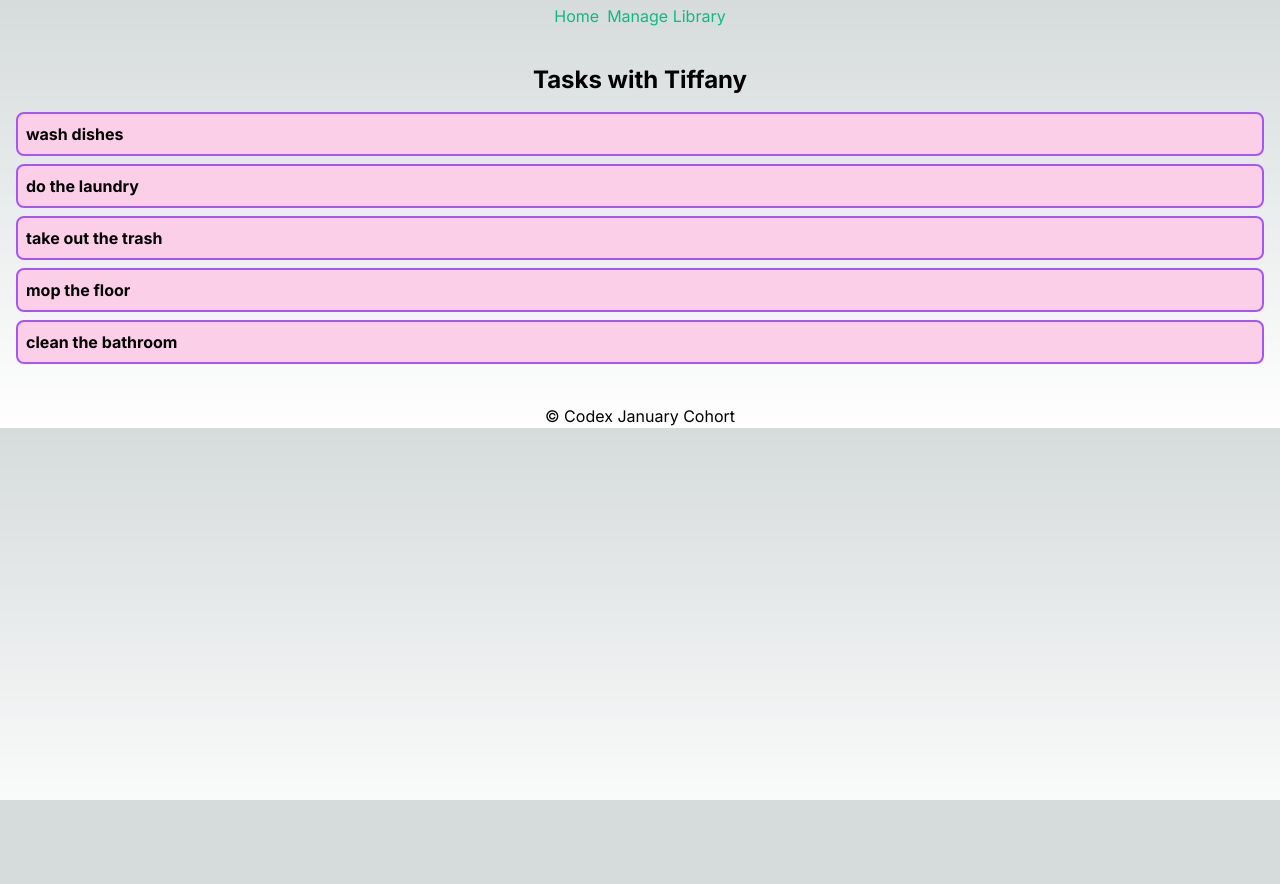
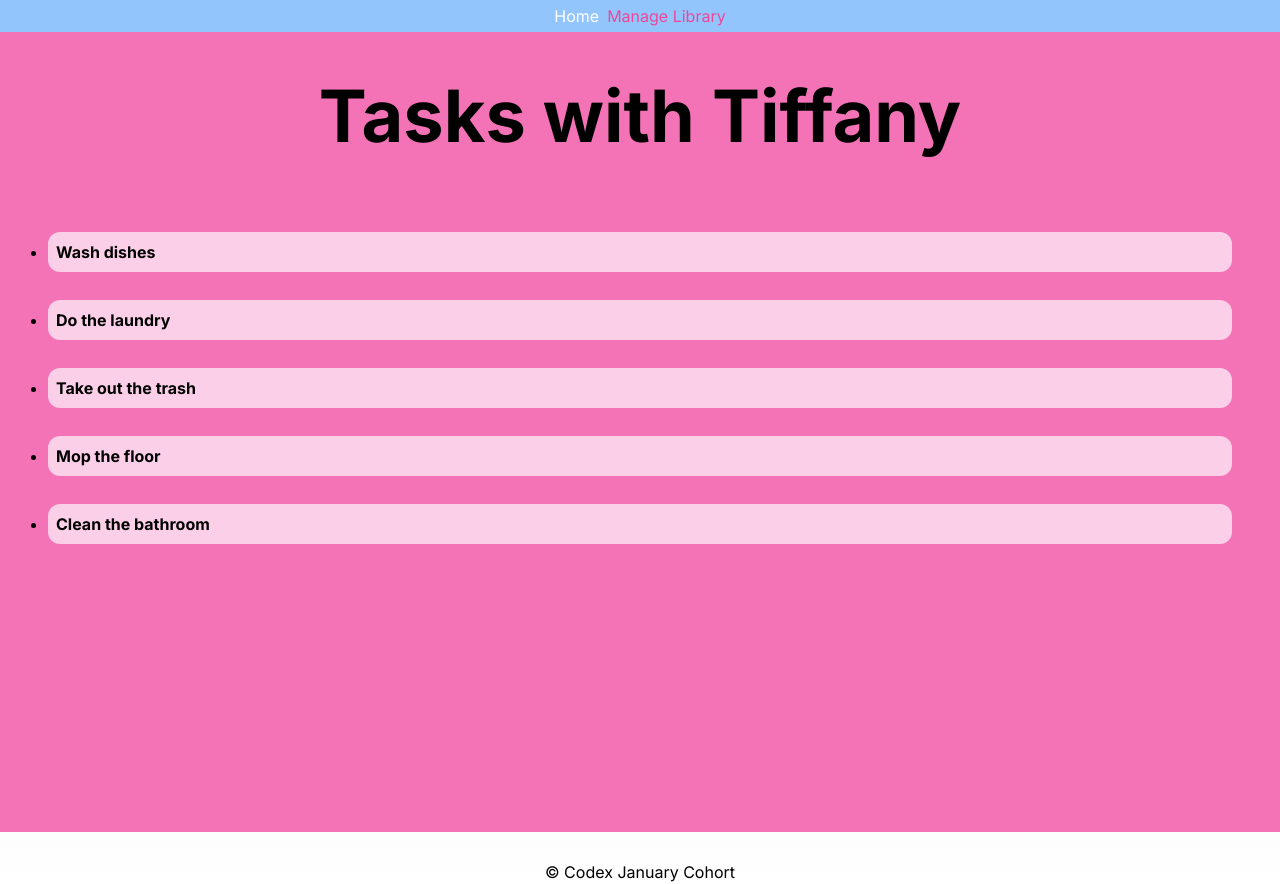
Before and after one commit to tlmoody84/tasks, a Next.js app: page / in a window 1280 px wide. Before the commit the page ends 800 px from the top, so only its background shows below. Built offline with nearby package versions, Linux system fonts and the light colour scheme.

Commit message:
created and edited new code for homepage, management,layout and the main page

```diff
--- a/src/app/HomePage/page.js
+++ b/src/app/HomePage/page.js
@@ -5,7 +5,7 @@ export default function HomePage() {
   const [chores, setChores] = useState([]); // Array to store chores
 
    return (
-    <div className="container mx-auto px-4 py-8">
+    <div className="container mx-auto px-4 py-8 bg-white">
       <h1>My Chores</h1>
       <ul className="list-disc">
         {chores.map((chore) => (
--- a/src/app/Management/page.js
+++ b/src/app/Management/page.js
@@ -27,11 +27,13 @@ export default function ManagementPage() {
     addChore(newChore, newChore === 'laundry' ? newChoreDetails : '');
   };
   return (
-    <div className="container mx-auto px-4 py-8">
+    <div className="container mx-auto px-6 py-9 bg-purple-700">
       <center><h1>Manage Chores</h1></center>
-      <h2>Add New Chore</h2>
+      <div className="flex flex-col my-6 text-white">
+      <h2>CHORES TO BE COMPLETED</h2>
+      </div>
       <form onSubmit={handleAddChore}>
-        <div className="flex flex-col mb-4">
+        <div className="flex flex-col my-5 text-black">
           <label htmlFor="newChore">Chore:</label>
           <input
             id="newChore"
@@ -41,7 +43,7 @@ export default function ManagementPage() {
           />
         </div>
         {newChore === 'laundry' && (
-          <div className="flex flex-col mt-2">
+          <div className="flex flex-col mt-2 text-pink-700">
             <label htmlFor="laundryDetails">Laundry Details (Optional):</label>
             <textarea
               id="laundryDetails"
@@ -52,19 +54,20 @@ export default function ManagementPage() {
             />
           </div>
         )}
-        <button type="submit">Add Chore</button>
+        <button type="submit text-black">Add Chore</button>
       </form>
-
+      <div className="flex flex-col my-6 text-yellow-500">
       <h2>Existing Chores</h2>
+      </div>
       <ul className="list-disc">
         {chores.map((chore) => (
-          <li key={chore.id} className="flex justify-between items-center mb-2">
+          <li key={chore.id} className="flex justify-between items-center mb-6 text-pink-300">
             <span
-              className={`${chore.completed ? 'text-orange-500 line-through' : ''}`}
+              className={`${chore.completed ? 'text-black-500 line-through' : ''}`}
             >
               {chore.type} {chore.details && ` (${chore.details})`}
             </span>
-            <div className="flex space-x-2">
+            <div className="flex space-x-5">
               <button
                 className="bg-green-500 text-black rounded hover:bg-pink-700"
                 onClick={() => handleMarkComplete(chore.id)}
@@ -73,7 +76,7 @@ export default function ManagementPage() {
                 Mark {chore.completed ? 'Done' : 'Complete'}
               </button>
               <button
-                className="bg-red-500 text-black rounded hover:bg-yellow-700"
+                className="bg-green-500 text-black rounded hover:bg-pink-700"
                 onClick={() => handleDeleteChore(chore.id)}
               >
                 Delete
--- a/src/app/layout.js
+++ b/src/app/layout.js
@@ -15,15 +15,15 @@ export default function RootLayout({ children }) {
     <html lang="en">
       <body className={inter.className}>
         <header className="w-100">
-          <nav className="flex justify-center w-100 ">
+          <nav className="flex justify-center w-100 bg-blue-300">
             <Link
-              className="m-1 text-emerald-500 hover:text-emerald-700"
+              className="m-1 text-white hover:text-pink-500"
               href="/"
             >
               Home
             </Link>
             <Link
-              className="m-1 text-emerald-500 hover:text-emerald-700"
+              className="m-1 text-pink-500 hover:text-white"
               href="/Management"
             >
               Manage Library
@@ -32,7 +32,7 @@ export default function RootLayout({ children }) {
           </nav>
         </header>
         {children}
-        <footer className="text-center">&copy; Codex January Cohort</footer>
+        <footer className="text-center mt-7">&copy; Codex January Cohort</footer>
       </body>
     </html>
   );
--- a/src/app/page.js
+++ b/src/app/page.js
@@ -1,3 +1,34 @@
+// "use client";
+// import React, { useState, useEffect } from "react";
+
+// export default function Home() {
+//   const [items, setItems] = useState([]);
+// <div className="container mx-auto px-4 py-8 text-3xl"
+//   useEffect(() => {
+//     const initialItems = [
+//       { id: 1, name: 'wash dishes' },
+//       { id: 2, name: 'do the laundry' },
+//       { id: 3, name: 'take out the trash' },
+//       { id: 4, name: 'mop the floor' },
+//       { id: 5, name: 'clean the bathroom' },
+//     ];
+//     setItems(initialItems);
+//   }, []);
+// </div>
+//   return (
+//     <div className="container mx-auto px-4 py-8">
+//       <h1 className="text-7xl font-bold mb-4 text-center">Tasks with Tiffany</h1>
+//       <ul>
+//         {items.map(item => (
+//           <li key={item.id} className="mb-2 border-purple-500 border-2 bg-pink-200 text-black font-bold rounded-lg p-2">
+//             {item.name}
+//           </li>
+//         ))}
+//       </ul>
+//     </div>
+//   );
+// };
+
 "use client";
 import React, { useState, useEffect } from "react";
 
@@ -6,25 +37,25 @@ export default function Home() {
 
   useEffect(() => {
     const initialItems = [
-      { id: 1, name: 'wash dishes' },
-      { id: 2, name: 'do the laundry' },
-      { id: 3, name: 'take out the trash' },
-      { id: 4, name: 'mop the floor' },
-      { id: 5, name: 'clean the bathroom' },
+      { id: 1, name: 'Wash dishes' },
+      { id: 2, name: 'Do the laundry' },
+      { id: 3, name: 'Take out the trash' },
+      { id: 4, name: 'Mop the floor' },
+      { id: 5, name: 'Clean the bathroom' },
     ];
     setItems(initialItems);
   }, []);
 
   return (
-    <div className="container mx-auto px-4 py-8">
-      <h1 className="text-2xl font-bold mb-4 text-center">Tasks with Tiffany</h1>
-      <ul>
-        {items.map(item => (
-          <li key={item.id} className="mb-2 border-purple-500 border-2 bg-pink-200 text-black font-bold rounded-lg p-2">
+    <div className="container mx-auto px-12 py-12 min-h-screen bg-pink-400">
+      <h1 className="text-7xl font-bold mb-20 text-center">Tasks with Tiffany</h1>
+      <ul className="list-disc">  {/* Use list-disc for bullet points */}
+        {items.map((item) => (
+          <li key={item.id} className="mb-7 bg-pink-200 text-black font-bold rounded-xl p-2">
             {item.name}
           </li>
         ))}
       </ul>
     </div>
   );
-};
+}
```
